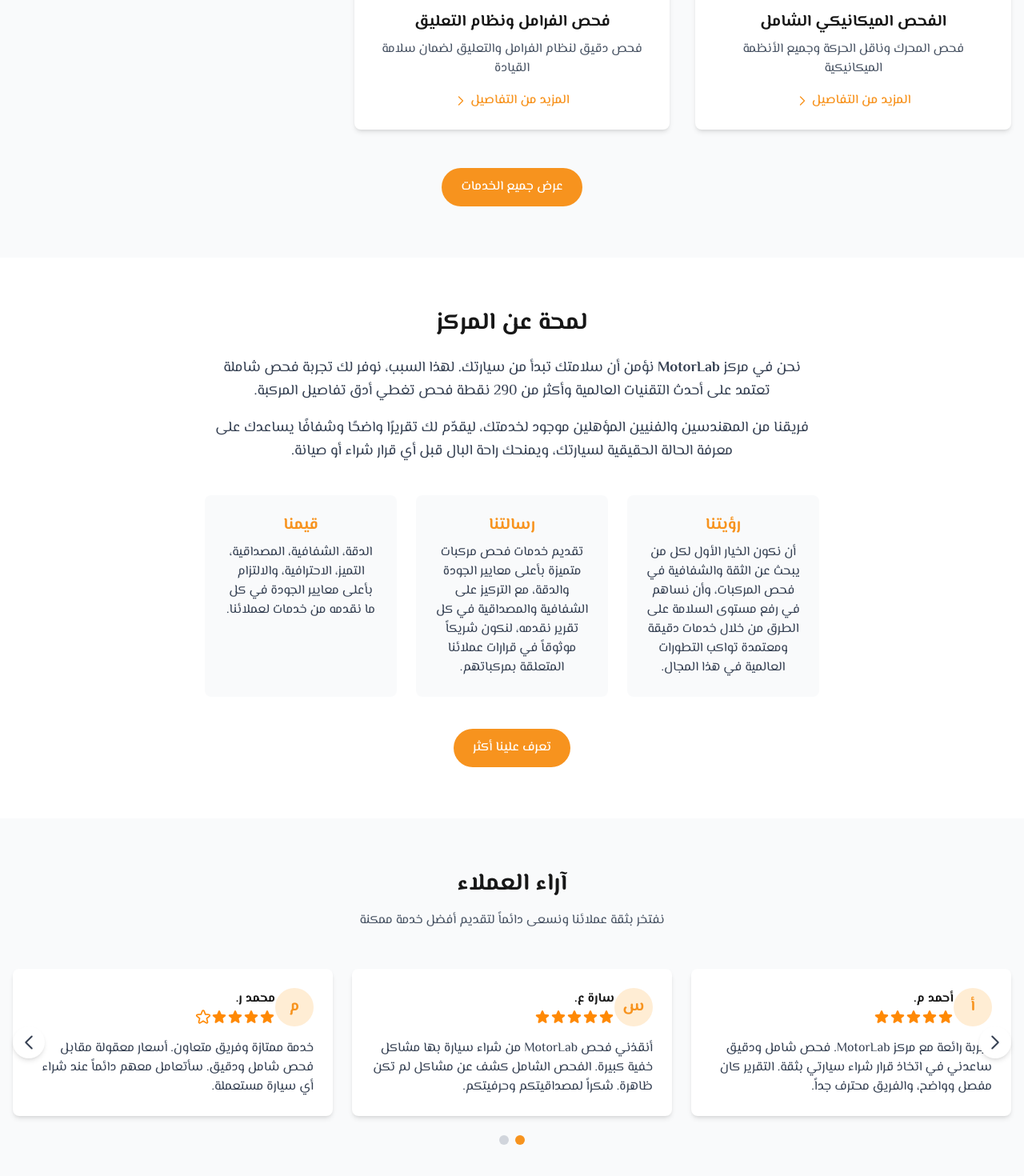
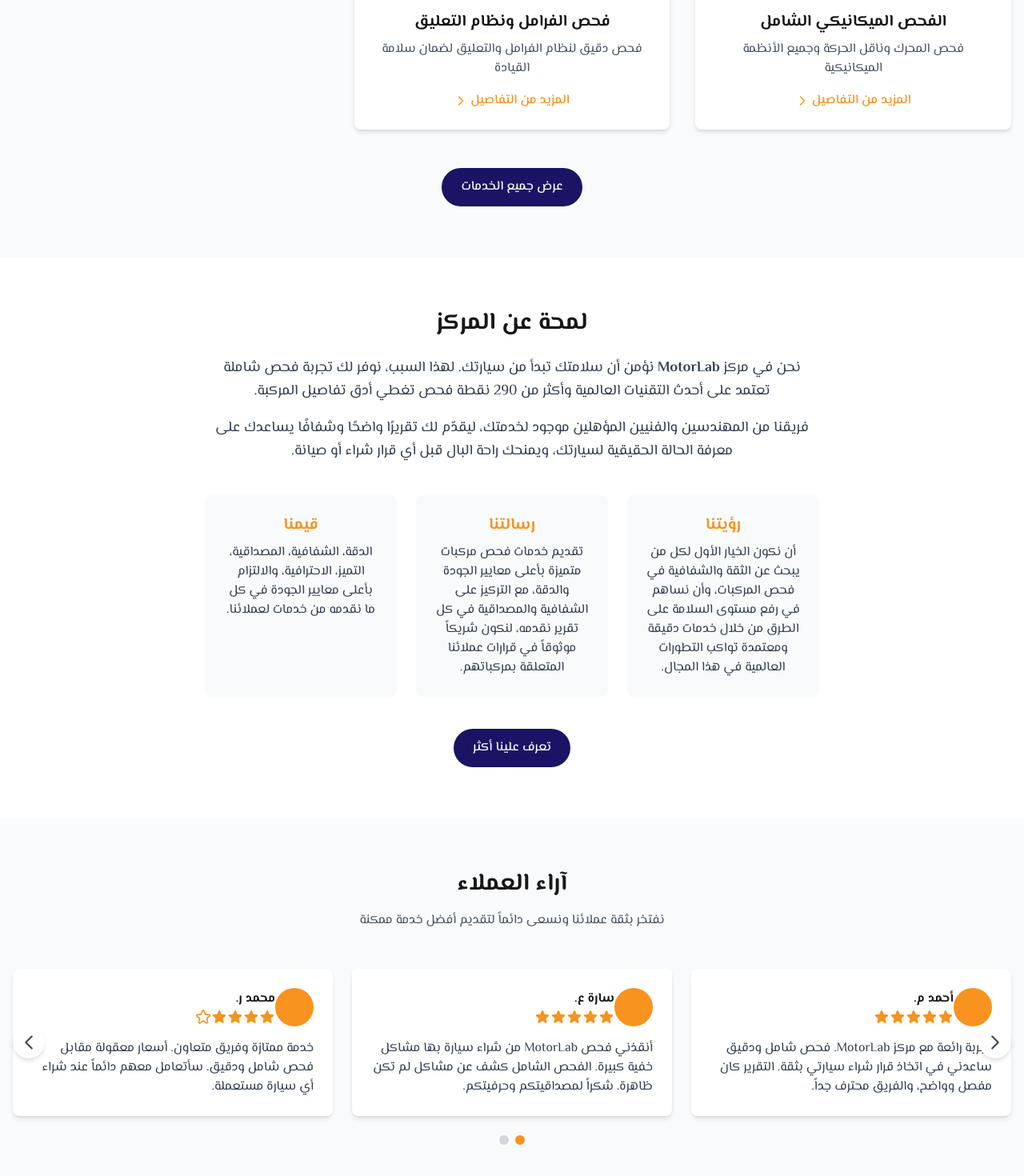
Before and after one commit to SkylineInnovation/v1-motorlab, a Next.js app: page / in a window 1280 px wide. Shown: the part 1342-2812 px from the top of the page at 80% size. Built offline with nearby package versions, Linux system fonts and the light colour scheme.

Commit message:
Update all components to use the new color scheme

```diff
--- a/src/components/home/About.tsx
+++ b/src/components/home/About.tsx
@@ -17,19 +17,19 @@ export default function About() {
 
           <div className="mt-10 grid grid-cols-1 md:grid-cols-3 gap-6">
             <div className="bg-gray-50 p-6 rounded-lg">
-              <h3 className="text-xl font-bold mb-2 text-orange-500">رؤيتنا</h3>
+              <h3 className="text-xl font-bold mb-2 text-secondary">رؤيتنا</h3>
               <p className="text-gray-700">
                 أن نكون الخيار الأول لكل من يبحث عن الثقة والشفافية في فحص المركبات، وأن نساهم في رفع مستوى السلامة على الطرق من خلال خدمات دقيقة ومعتمدة تواكب التطورات العالمية في هذا المجال.
               </p>
             </div>
             <div className="bg-gray-50 p-6 rounded-lg">
-              <h3 className="text-xl font-bold mb-2 text-orange-500">رسالتنا</h3>
+              <h3 className="text-xl font-bold mb-2 text-secondary">رسالتنا</h3>
               <p className="text-gray-700">
                 تقديم خدمات فحص مركبات متميزة بأعلى معايير الجودة والدقة، مع التركيز على الشفافية والمصداقية في كل تقرير نقدمه، لنكون شريكاً موثوقاً في قرارات عملائنا المتعلقة بمركباتهم.
               </p>
             </div>
             <div className="bg-gray-50 p-6 rounded-lg">
-              <h3 className="text-xl font-bold mb-2 text-orange-500">قيمنا</h3>
+              <h3 className="text-xl font-bold mb-2 text-secondary">قيمنا</h3>
               <p className="text-gray-700">
                 الدقة، الشفافية، المصداقية، التميز، الاحترافية، والالتزام بأعلى معايير الجودة في كل ما نقدمه من خدمات لعملائنا.
               </p>
@@ -39,7 +39,7 @@ export default function About() {
           <div className="mt-10">
             <Link
               href="/about"
-              className="inline-block bg-orange-500 hover:bg-orange-600 text-white px-6 py-3 rounded-full font-medium transition-colors"
+              className="inline-block bg-primary hover:bg-opacity-90 text-white px-6 py-3 rounded-full font-medium transition-colors"
             >
               تعرف علينا أكثر
             </Link>
--- a/src/components/home/Services.tsx
+++ b/src/components/home/Services.tsx
@@ -70,7 +70,7 @@ export default function Services() {
                 <p className="text-gray-600 mb-4">{service.description}</p>
                 <Link
                   href={service.link}
-                  className="text-orange-500 hover:text-orange-600 font-medium inline-flex items-center"
+                  className="text-secondary hover:text-primary font-medium inline-flex items-center"
                 >
                   <span>المزيد من التفاصيل</span>
                   <svg
@@ -96,7 +96,7 @@ export default function Services() {
         <div className="text-center mt-12">
           <Link
             href="/services"
-            className="bg-orange-500 hover:bg-orange-600 text-white px-6 py-3 rounded-full font-medium transition-colors inline-block"
+            className="bg-primary hover:bg-opacity-90 text-white px-6 py-3 rounded-full font-medium transition-colors inline-block"
           >
             عرض جميع الخدمات
           </Link>
--- a/src/components/home/Testimonials.tsx
+++ b/src/components/home/Testimonials.tsx
@@ -97,12 +97,12 @@ export default function Testimonials() {
                 className="bg-white p-6 rounded-lg shadow-md"
               >
                 <div className="flex items-center mb-4">
-                  <div className="w-12 h-12 bg-orange-100 rounded-full flex items-center justify-center text-orange-500 font-bold text-xl">
+                  <div className="w-12 h-12 bg-secondary bg-opacity-20 rounded-full flex items-center justify-center text-secondary font-bold text-xl">
                     {testimonial.name.charAt(0)}
                   </div>
                   <div className="ml-4">
                     <h3 className="font-bold">{testimonial.name}</h3>
-                    <div className="flex text-orange-400">
+                    <div className="flex text-secondary">
                       {[...Array(5)].map((_, i) => (
                         <svg
                           key={i}
@@ -204,7 +204,7 @@ export default function Testimonials() {
               onClick={() => setActiveIndex(index * 3)}
               className={`w-3 h-3 mx-1 rounded-full ${
                 Math.floor(activeIndex / 3) === index
-                  ? "bg-orange-500"
+                  ? "bg-secondary"
                   : "bg-gray-300"
               }`}
               aria-label={`Go to testimonial group ${index + 1}`}
--- a/src/components/layout/Footer.tsx
+++ b/src/components/layout/Footer.tsx
@@ -157,7 +157,7 @@ export default function Footer() {
                   viewBox="0 0 24 24"
                   strokeWidth={1.5}
                   stroke="currentColor"
-                  className="w-5 h-5 text-orange-500 mt-1 ml-2"
+                  className="w-5 h-5 text-secondary mt-1 ml-2"
                 >
                   <path
                     strokeLinecap="round"
@@ -181,7 +181,7 @@ export default function Footer() {
                   viewBox="0 0 24 24"
                   strokeWidth={1.5}
                   stroke="currentColor"
-                  className="w-5 h-5 text-orange-500 ml-2"
+                  className="w-5 h-5 text-secondary ml-2"
                 >
                   <path
                     strokeLinecap="round"
@@ -203,7 +203,7 @@ export default function Footer() {
                   viewBox="0 0 24 24"
                   strokeWidth={1.5}
                   stroke="currentColor"
-                  className="w-5 h-5 text-orange-500 ml-2"
+                  className="w-5 h-5 text-secondary ml-2"
                 >
                   <path
                     strokeLinecap="round"
@@ -225,7 +225,7 @@ export default function Footer() {
                   viewBox="0 0 24 24"
                   strokeWidth={1.5}
                   stroke="currentColor"
-                  className="w-5 h-5 text-orange-500 ml-2"
+                  className="w-5 h-5 text-secondary ml-2"
                 >
                   <path
                     strokeLinecap="round"
@@ -250,12 +250,12 @@ export default function Footer() {
               <input
                 type="email"
                 placeholder="البريد الإلكتروني"
-                className="px-4 py-2 bg-gray-800 text-white rounded-md focus:outline-none focus:ring-2 focus:ring-orange-500"
+                className="px-4 py-2 bg-gray-800 text-white rounded-md focus:outline-none focus:ring-2 focus:ring-secondary"
                 required
               />
               <button
                 type="submit"
-                className="bg-orange-500 hover:bg-orange-600 text-white px-4 py-2 rounded-md transition-colors"
+                className="bg-secondary hover:bg-opacity-90 text-white px-4 py-2 rounded-md transition-colors"
               >
                 اشترك الآن
               </button>
```
Also changed, not shown: 1 other file (tests, documents, lock files or other folders).
